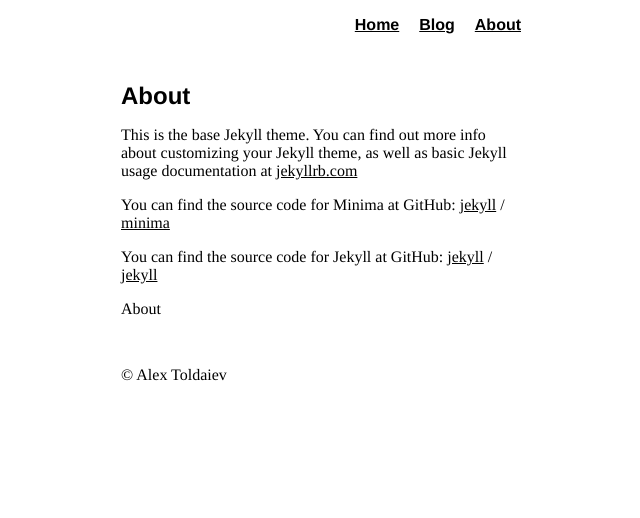
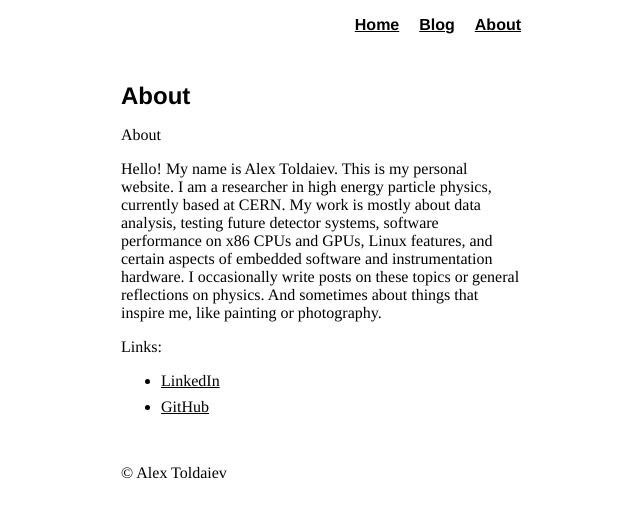
Before and after one commit to xealits/xealits.github.io, a Jekyll site: the page built from about.md, in a window 1280 px wide. Shown: the top 518 px of the page, without its empty margins (319-959 px from the left). Built offline with Jekyll 4.4.1, drawn with Linux system fonts in a browser that asks for light colours.

Commit message:
Added About, moved test posts
	modified:   about.md
	deleted:    projects/active_projects/cmake_codemodel_graphs/_posts/2025-07-20-tweet-test.markdown
	renamed:    _posts/2025/2025-07-13-welcome-to-jekyll.markdown -> tests/_posts/2025/2025-07-13-welcome-to-jekyll.markdown
	renamed:    _posts/2025/2025-07-15-embed-reddit-tests.markdown -> tests/_posts/2025/2025-07-15-embed-reddit-tests.markdown
	renamed:    _posts/2025/2025-07-15-tweet-human-interface-terminal.markdown -> tests/_posts/2025/2025-07-15-tweet-human-interface-terminal.markdown
	renamed:    _posts/2025/2025-07-16-embed-youtube-tests.markdown -> tests/_posts/2025/2025-07-16-embed-youtube-tests.markdown
	renamed:    _posts/2025/2025-07-17-embed-vimeo-tests.markdown -> tests/_posts/2025/2025-07-17-embed-vimeo-tests.markdown
	renamed:    _posts/2025/2025-07-18-tests.markdown -> tests/_posts/2025/2025-07-18-tests.markdown

```diff
--- a/about.md
+++ b/about.md
@@ -4,17 +4,16 @@ title: About
 permalink: /about/
 ---
 
-This is the base Jekyll theme. You can find out more info about customizing your Jekyll theme, as well as basic Jekyll usage documentation at [jekyllrb.com](https://jekyllrb.com/)
+{{ page.title }}
 
-You can find the source code for Minima at GitHub:
-[jekyll][jekyll-organization] /
-[minima](https://github.com/jekyll/minima)
+Hello! My name is Alex Toldaiev. This is my personal website.
+I am a researcher in high energy particle physics, currently based at CERN.
+My work is mostly about data analysis, testing future detector systems,
+software performance on x86 CPUs and GPUs, Linux features,
+and certain aspects of embedded software and instrumentation hardware.
+I occasionally write posts on these topics or general reflections on physics.
+And sometimes about things that inspire me, like painting or photography.
 
-You can find the source code for Jekyll at GitHub:
-[jekyll][jekyll-organization] /
-[jekyll](https://github.com/jekyll/jekyll)
-
-
-[jekyll-organization]: https://github.com/jekyll
-
-{{ page.title }}
+Links:
+* [LinkedIn](https://www.linkedin.com/in/atoldaiev)
+* [GitHub](https://github.com/xealits)
```
Also changed, not shown: projects/active_projects/cmake_codemodel_graphs/_posts/2025-07-20-tweet-test.markdown (deleted, +0 -9 lines), tests/_posts/2025/2025-07-13-welcome-to-jekyll.markdown (renamed from _posts/2025/2025-07-13-welcome-to-jekyll.markdown), tests/_posts/2025/2025-07-15-embed-reddit-tests.markdown (renamed from _posts/2025/2025-07-15-embed-reddit-tests.markdown), tests/_posts/2025/2025-07-15-tweet-human-interface-terminal.markdown (renamed from _posts/2025/2025-07-15-tweet-human-interface-terminal.markdown), tests/_posts/2025/2025-07-16-embed-youtube-tests.markdown (renamed from _posts/2025/2025-07-16-embed-youtube-tests.markdown), tests/_posts/2025/2025-07-17-embed-vimeo-tests.markdown (renamed from _posts/2025/2025-07-17-embed-vimeo-tests.markdown), tests/_posts/2025/2025-07-18-tests.markdown (renamed from _posts/2025/2025-07-18-tests.markdown).
